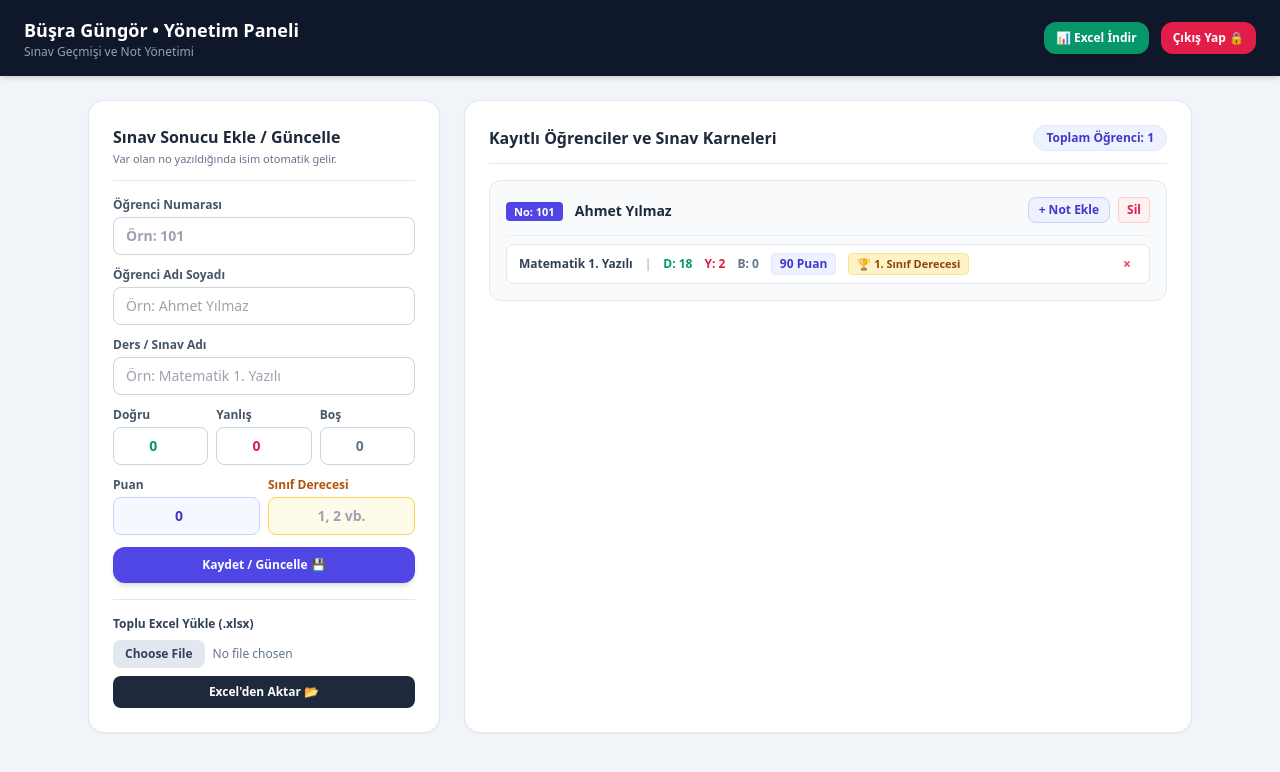
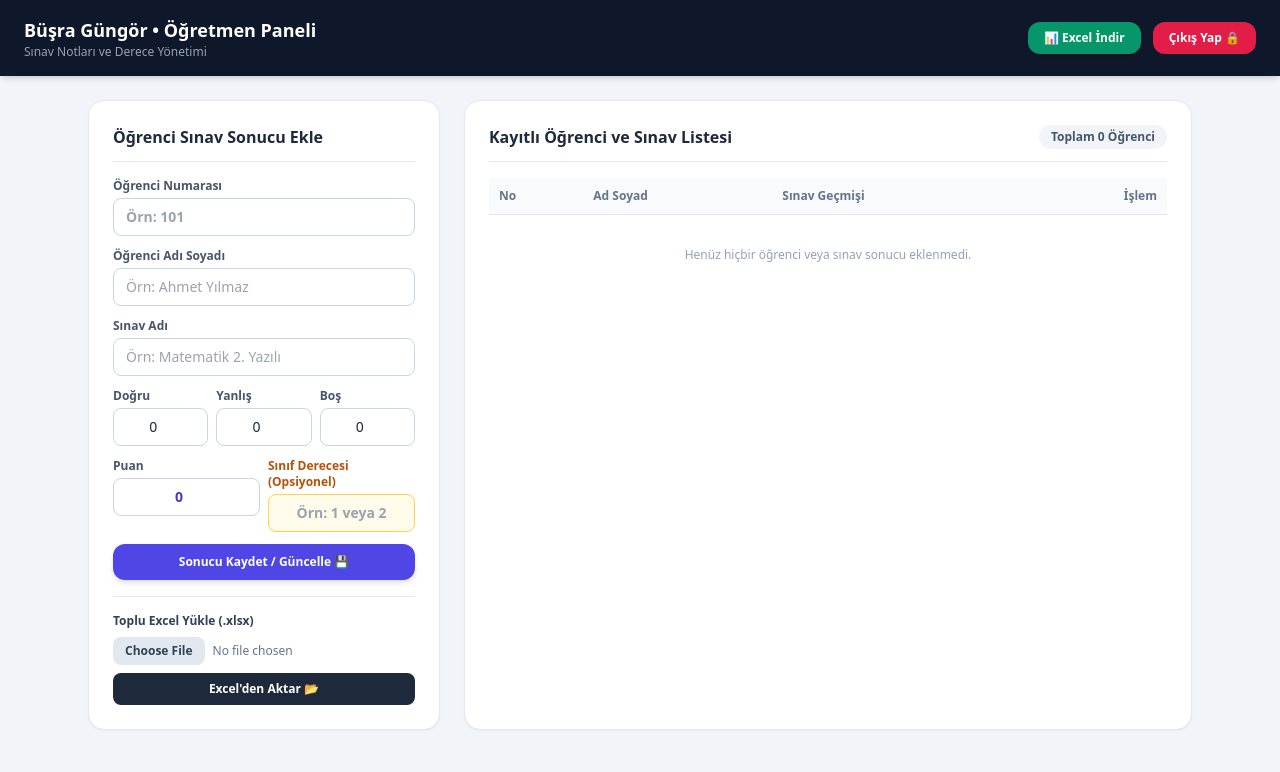
Before and after one commit to busrakaradeniz13/sinav-sistemi, a Flask app: page /admin in a window 1280 px wide. Shown: the top 772 px of the page. Run offline with Flask 3, Linux system fonts and the light colour scheme; the visitor is signed in with stand-in values (Sample User, id 1); some libraries are stand-ins or nearby versions.

Commit message:
Update admin.html

```diff
--- a/templates/admin.html
+++ b/templates/admin.html
@@ -9,12 +9,12 @@
 <body class="bg-slate-100 min-h-screen text-slate-800 font-sans">
 
     {% if not giris_yapildi %}
-    <!-- GÜVENLİ ŞİFRE GİRİŞ EKRANI -->
+    <!-- ŞİFRE GİRİŞ EKRANI -->
     <div class="min-h-screen flex items-center justify-center p-4">
         <div class="bg-white p-8 rounded-2xl shadow-xl max-w-md w-full border border-slate-200">
             <div class="text-center mb-6">
                 <h1 class="text-2xl font-bold text-slate-800">Öğretmen Girişi</h1>
-                <p class="text-xs text-slate-500 mt-1">Büşra Güngör Sınav ve Karne Yönetim Paneli</p>
+                <p class="text-xs text-slate-500 mt-1">Sınav ve öğrenci yönetim paneline hoş geldiniz</p>
             </div>
 
             {% with messages = get_flashed_messages(with_categories=true) %}
@@ -30,7 +30,7 @@
             <form method="POST" action="/admin" class="space-y-4">
                 <div>
                     <label class="block text-xs font-bold text-slate-600 uppercase mb-2">Yönetici Şifresi</label>
-                    <input type="password" name="sifre" required placeholder="Şifrenizi giriniz (1234)" autofocus
+                    <input type="password" name="sifre" required placeholder="Şifrenizi giriniz" autofocus
                         class="w-full px-4 py-3 rounded-xl border border-slate-300 focus:outline-none focus:ring-2 focus:ring-indigo-500 font-bold">
                 </div>
                 <button type="submit"
@@ -42,19 +42,19 @@
     </div>
 
     {% else %}
-    <!-- YÖNETİM PANELİ (HİBRİT & FONKSİYONEL) -->
+    <!-- YÖNETİM PANELİ -->
     <header class="bg-slate-900 text-white py-4 px-6 shadow-md flex justify-between items-center">
         <div>
-            <h1 class="text-base md:text-lg font-bold">Büşra Güngör • Yönetim Paneli</h1>
-            <p class="text-xs text-slate-400">Sınav Geçmişi ve Not Yönetimi</p>
+            <h1 class="text-lg font-bold">Büşra Güngör • Öğretmen Paneli</h1>
+            <p class="text-xs text-slate-400">Sınav Notları ve Derece Yönetimi</p>
         </div>
         <div class="flex items-center gap-3">
             <a href="/admin/excel-indir"
-                class="bg-emerald-600 hover:bg-emerald-700 text-white px-3 py-2 rounded-xl text-xs font-bold transition shadow flex items-center gap-1.5">
+                class="bg-emerald-600 hover:bg-emerald-700 text-white px-4 py-2 rounded-xl text-xs font-bold transition shadow">
                 📊 Excel İndir
             </a>
             <a href="/admin/cikis"
-                class="bg-rose-600 hover:bg-rose-700 text-white px-3 py-2 rounded-xl text-xs font-bold transition">
+                class="bg-rose-600 hover:bg-rose-700 text-white px-4 py-2 rounded-xl text-xs font-bold transition">
                 Çıkış Yap 🔒
             </a>
         </div>
@@ -74,32 +74,26 @@
 
         <div class="grid grid-cols-1 lg:grid-cols-3 gap-6">
 
-            <!-- SOL KOLON: HIZLI NOT / DERECE EKLEME FORMU -->
+            <!-- FORM: NOT / DERECE EKLE -->
             <div class="lg:col-span-1 bg-white p-6 rounded-2xl shadow-sm border border-slate-200 space-y-4 h-fit">
-                <div class="border-b pb-3">
-                    <h2 class="text-base font-bold text-slate-800">Sınav Sonucu Ekle / Güncelle</h2>
-                    <p class="text-[11px] text-slate-500 mt-0.5">Var olan no yazıldığında isim otomatik gelir.</p>
-                </div>
+                <h2 class="text-base font-bold text-slate-800 border-b pb-3">Öğrenci Sınav Sonucu Ekle</h2>
 
                 <form method="POST" action="/admin/kaydet" class="space-y-3">
                     <div>
                         <label class="block text-xs font-semibold text-slate-600 mb-1">Öğrenci Numarası</label>
-                        <input type="text" id="ogrenci_no_input" name="ogrenci_no" required placeholder="Örn: 101"
+                        <input type="text" name="ogrenci_no" required placeholder="Örn: 101"
                             class="w-full px-3 py-2 rounded-lg border border-slate-300 focus:ring-2 focus:ring-indigo-500 text-sm font-bold">
                     </div>
 
                     <div>
-                        <div class="flex justify-between items-center mb-1">
-                            <label class="block text-xs font-semibold text-slate-600">Öğrenci Adı Soyadı</label>
-                            <span id="otomatik_bilgi" class="text-[10px] text-emerald-600 font-bold hidden">✓ Otomatik yüklendi</span>
-                        </div>
-                        <input type="text" id="ad_input" name="ad" required placeholder="Örn: Ahmet Yılmaz"
+                        <label class="block text-xs font-semibold text-slate-600 mb-1">Öğrenci Adı Soyadı</label>
+                        <input type="text" name="ad" required placeholder="Örn: Ahmet Yılmaz"
                             class="w-full px-3 py-2 rounded-lg border border-slate-300 focus:ring-2 focus:ring-indigo-500 text-sm">
                     </div>
 
                     <div>
-                        <label class="block text-xs font-semibold text-slate-600 mb-1">Ders / Sınav Adı</label>
-                        <input type="text" name="sinav" required placeholder="Örn: Matematik 1. Yazılı"
+                        <label class="block text-xs font-semibold text-slate-600 mb-1">Sınav Adı</label>
+                        <input type="text" name="sinav" required placeholder="Örn: Matematik 2. Yazılı"
                             class="w-full px-3 py-2 rounded-lg border border-slate-300 focus:ring-2 focus:ring-indigo-500 text-sm">
                     </div>
 
@@ -107,17 +101,17 @@
                         <div>
                             <label class="block text-xs font-semibold text-slate-600 mb-1">Doğru</label>
                             <input type="number" name="dogru" value="0" min="0"
-                                class="w-full px-2 py-2 rounded-lg border border-slate-300 text-sm text-center font-bold text-emerald-600">
+                                class="w-full px-2 py-2 rounded-lg border border-slate-300 text-sm text-center">
                         </div>
                         <div>
                             <label class="block text-xs font-semibold text-slate-600 mb-1">Yanlış</label>
                             <input type="number" name="yanlis" value="0" min="0"
-                                class="w-full px-2 py-2 rounded-lg border border-slate-300 text-sm text-center font-bold text-rose-600">
+                                class="w-full px-2 py-2 rounded-lg border border-slate-300 text-sm text-center">
                         </div>
                         <div>
                             <label class="block text-xs font-semibold text-slate-600 mb-1">Boş</label>
                             <input type="number" name="bos" value="0" min="0"
-                                class="w-full px-2 py-2 rounded-lg border border-slate-300 text-sm text-center font-bold text-slate-500">
+                                class="w-full px-2 py-2 rounded-lg border border-slate-300 text-sm text-center">
                         </div>
                     </div>
 
@@ -125,24 +119,24 @@
                         <div>
                             <label class="block text-xs font-semibold text-slate-600 mb-1">Puan</label>
                             <input type="number" name="puan" value="0" min="0" max="100" required
-                                class="w-full px-3 py-2 rounded-lg border border-indigo-200 bg-indigo-50/50 text-sm font-extrabold text-indigo-700 text-center">
+                                class="w-full px-3 py-2 rounded-lg border border-slate-300 text-sm font-bold text-indigo-700 text-center">
                         </div>
                         <div>
-                            <label class="block text-xs font-semibold text-amber-700 mb-1">Sınıf Derecesi</label>
-                            <input type="text" name="derece" placeholder="1, 2 vb."
-                                class="w-full px-3 py-2 rounded-lg border border-amber-300 bg-amber-50 focus:ring-2 focus:ring-amber-500 text-sm font-bold text-center text-amber-800">
+                            <label class="block text-xs font-semibold text-amber-700 mb-1">Sınıf Derecesi (Opsiyonel)</label>
+                            <input type="text" name="derece" placeholder="Örn: 1 veya 2"
+                                class="w-full px-3 py-2 rounded-lg border border-amber-300 bg-amber-50 focus:ring-2 focus:ring-amber-500 text-sm font-bold text-center">
                         </div>
                     </div>
 
                     <button type="submit"
                         class="w-full bg-indigo-600 hover:bg-indigo-700 text-white font-bold py-2.5 rounded-xl shadow-md transition text-xs mt-2">
-                        Kaydet / Güncelle 💾
+                        Sonucu Kaydet / Güncelle 💾
                     </button>
                 </form>
 
                 <hr class="my-4 border-slate-200">
 
-                <!-- TOPLU EXCEL YÜKLEME -->
+                <!-- EXCEL TOPLU YÜKLEME -->
                 <div class="space-y-2">
                     <h3 class="text-xs font-bold text-slate-700">Toplu Excel Yükle (.xlsx)</h3>
                     <form method="POST" action="/admin/excel-yukle" enctype="multipart/form-data" class="space-y-2">
@@ -156,68 +150,55 @@
                 </div>
             </div>
 
-            <!-- SAĞ KOLON: KAYITLI ÖĞRENCİLER VE TÜM SINAV GEÇMİŞLERİ -->
+            <!-- TABLO: KAYITLI ÖĞRENCİ LİSTESİ -->
             <div class="lg:col-span-2 bg-white p-6 rounded-2xl shadow-sm border border-slate-200 space-y-4">
                 <div class="flex justify-between items-center border-b pb-3">
-                    <h2 class="text-base font-bold text-slate-800">Kayıtlı Öğrenciler ve Sınav Karneleri</h2>
-                    <span class="text-xs font-bold bg-indigo-50 text-indigo-700 px-3 py-1 rounded-full border border-indigo-100">
-                        Toplam Öğrenci: {{ veriler|length }}
-                    </span>
+                    <h2 class="text-base font-bold text-slate-800">Kayıtlı Öğrenci ve Sınav Listesi</h2>
+                    <span class="text-xs font-bold bg-slate-100 px-3 py-1 rounded-full text-slate-600">Toplam {{ veriler|length }} Öğrenci</span>
                 </div>
 
-                <div class="space-y-3">
+                <div class="overflow-x-auto">
+                    <table class="w-full text-left text-xs">
+                        <thead>
+                            <tr class="bg-slate-50 text-slate-500 border-b">
+                                <th class="p-2.5">No</th>
+                                <th class="p-2.5">Ad Soyad</th>
+                                <th class="p-2.5">Sınav Geçmişi</th>
+                                <th class="p-2.5 text-right">İşlem</th>
+                            </tr>
+                        </thead>
+                        <tbody class="divide-y divide-slate-100">
                             {% for no, bilgi in veriler.items() %}
-                    <div class="p-4 bg-slate-50 rounded-xl border border-slate-200 space-y-3">
-
-                        <div class="flex justify-between items-center">
+                            <tr class="hover:bg-slate-50/80 transition">
+                                <td class="p-2.5 font-bold text-indigo-600">{{ no }}</td>
+                                <td class="p-2.5 font-bold text-slate-800">{{ bilgi.ad }}</td>
+                                <td class="p-2.5 space-y-1">
+                                    {% for s in bilgi.sinavlar %}
+                                    <div class="flex items-center gap-2 text-[11px] bg-slate-100 px-2 py-1 rounded-md border border-slate-200/60 justify-between">
                                         <div>
-                                <span class="text-[11px] font-bold bg-indigo-600 text-white px-2 py-0.5 rounded mr-2">No: {{ no }}</span>
-                                <span class="text-sm font-extrabold text-slate-800">{{ bilgi.ad }}</span>
-                            </div>
-                            <div class="flex items-center gap-2">
-                                <button onclick="ogrenciSec('{{ no }}', '{{ bilgi.ad }}')" class="text-xs bg-indigo-50 text-indigo-700 font-bold px-2.5 py-1 rounded-lg border border-indigo-200 hover:bg-indigo-100 transition">
-                                    + Not Ekle
-                                </button>
-                                <a href="/admin/ogrenci-sil/{{ no }}" onclick="return confirm('Bu öğrenciyi ve TÜM sınavlarını silmek istediğinize emin misiniz?')" class="text-xs text-rose-600 font-bold px-2 py-1 rounded bg-rose-50 border border-rose-200 hover:bg-rose-100 transition">
-                                    Sil
-                                </a>
-                            </div>
-                        </div>
-
-                        <!-- ÖĞRENCİNİN SINAVLARI -->
-                        <div class="space-y-1.5 pt-2 border-t border-slate-200/60">
-                            {% for s in bilgi.sinavlar %}
-                            <div class="flex items-center justify-between text-xs bg-white px-3 py-2 rounded-lg border border-slate-200">
-                                <div class="flex items-center gap-3">
-                                    <span class="font-bold text-slate-700">{{ s.sinav }}</span>
-                                    <span class="text-slate-400">|</span>
-                                    <span class="text-emerald-600 font-semibold">D: {{ s.dogru }}</span>
-                                    <span class="text-rose-600 font-semibold">Y: {{ s.yanlis }}</span>
-                                    <span class="text-slate-500 font-semibold">B: {{ s.bos }}</span>
-                                    <span class="bg-indigo-50 text-indigo-700 font-extrabold px-2 py-0.5 rounded border border-indigo-100">
-                                        {{ s.puan }} Puan
-                                    </span>
+                                            <span class="font-semibold text-slate-700">{{ s.sinav }}:</span>
+                                            <span class="font-extrabold text-indigo-700 ml-1">{{ s.puan }} Puan</span>
                                             {% if s.derece %}
-                                    <span class="bg-amber-100 text-amber-800 font-black px-2 py-0.5 rounded text-[11px] border border-amber-200">
-                                        🏆 {{ s.derece }}. Sınıf Derecesi
+                                            <span class="bg-amber-100 text-amber-800 font-extrabold px-1.5 py-0.5 rounded text-[10px] ml-1">
+                                                🏆 {{ s.derece }}.
                                             </span>
                                             {% endif %}
                                         </div>
-                                <a href="/admin/sinav-sil/{{ no }}/{{ s.sinav }}" onclick="return confirm('Bu sınav sonucunu silmek istediğinize emin misiniz?')" class="text-rose-500 hover:text-rose-700 font-bold text-sm px-1.5" title="Sınavı Sil">
-                                    ×
-                                </a>
-                            </div>
-                            {% else %}
-                            <div class="text-xs text-slate-400 italic py-1">Bu öğrenciye ait henüz girilmiş sınav sonucu bulunmuyor.</div>
-                            {% endfor %}
-                        </div>
-
-                    </div>
-                    {% else %}
-                    <div class="text-center py-12 text-slate-400 text-xs">
-                        Henüz kayıtlı öğrenci bulunmuyor. Sol taraftan öğrenci ekleyebilirsiniz.
+                                        <a href="/admin/sinav-sil/{{ no }}/{{ s.sinav }}" onclick="return confirm('Bu sınav sonucunu silmek istediğinize emin misiniz?')" class="text-rose-500 hover:text-rose-700 font-bold ml-2">×</a>
                                     </div>
                                     {% endfor %}
+                                </td>
+                                <td class="p-2.5 text-right">
+                                    <a href="/admin/ogrenci-sil/{{ no }}" onclick="return confirm('Öğrenciyi ve TÜM sınavlarını silmek istediğinize emin misiniz?')" class="text-rose-600 hover:underline font-bold">Sil</a>
+                                </td>
+                            </tr>
+                            {% else %}
+                            <tr>
+                                <td colspan="4" class="text-center py-8 text-slate-400">Henüz hiçbir öğrenci veya sınav sonucu eklenmedi.</td>
+                            </tr>
+                            {% endfor %}
+                        </tbody>
+                    </table>
                 </div>
             </div>
 
@@ -225,44 +206,6 @@
 
     </main>
 
-    <!-- OTOMATİK İSİM VE HIZLI SEÇİM SCRIPT'İ -->
-    <script>
-        const noInput = document.getElementById('ogrenci_no_input');
-        const adInput = document.getElementById('ad_input');
-        const bilgiSpan = document.getElementById('otomatik_bilgi');
-
-        function ogrenciSec(no, ad) {
-            if(noInput && adInput) {
-                noInput.value = no;
-                adInput.value = ad;
-                if(bilgiSpan) bilgiSpan.classList.remove('hidden');
-                window.scrollTo({ top: 0, behavior: 'smooth' });
-                noInput.focus();
-            }
-        }
-
-        if (noInput && adInput) {
-            noInput.addEventListener('input', function() {
-                const no = this.value.trim();
-                if (no.length > 0) {
-                    fetch('/admin/ogrenci-ara/' + encodeURIComponent(no))
-                        .then(response => response.json())
-                        .then(data => {
-                            if (data.bulundu) {
-                                adInput.value = data.ad;
-                                if(bilgiSpan) bilgiSpan.classList.remove('hidden');
-                            } else {
-                                if(bilgiSpan) bilgiSpan.classList.add('hidden');
-                            }
-                        })
-                        .catch(err => console.error(err));
-                } else {
-                    if(bilgiSpan) bilgiSpan.classList.add('hidden');
-                }
-            });
-        }
-    </script>
-
     {% endif %}
 
 </body>
```
Lines whose indentation alone changed are shown as unchanged.
